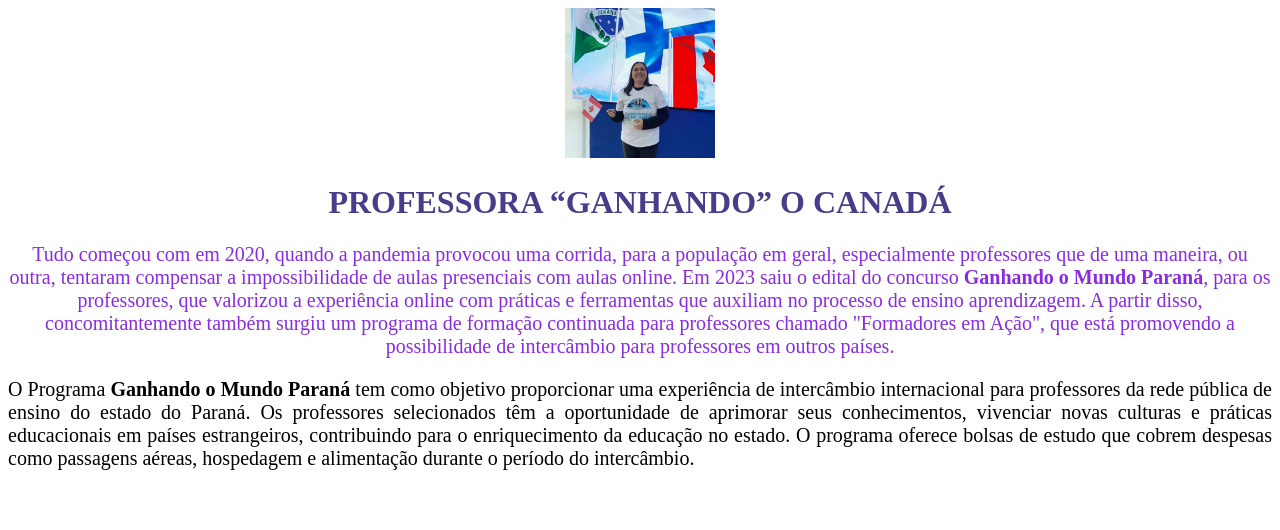
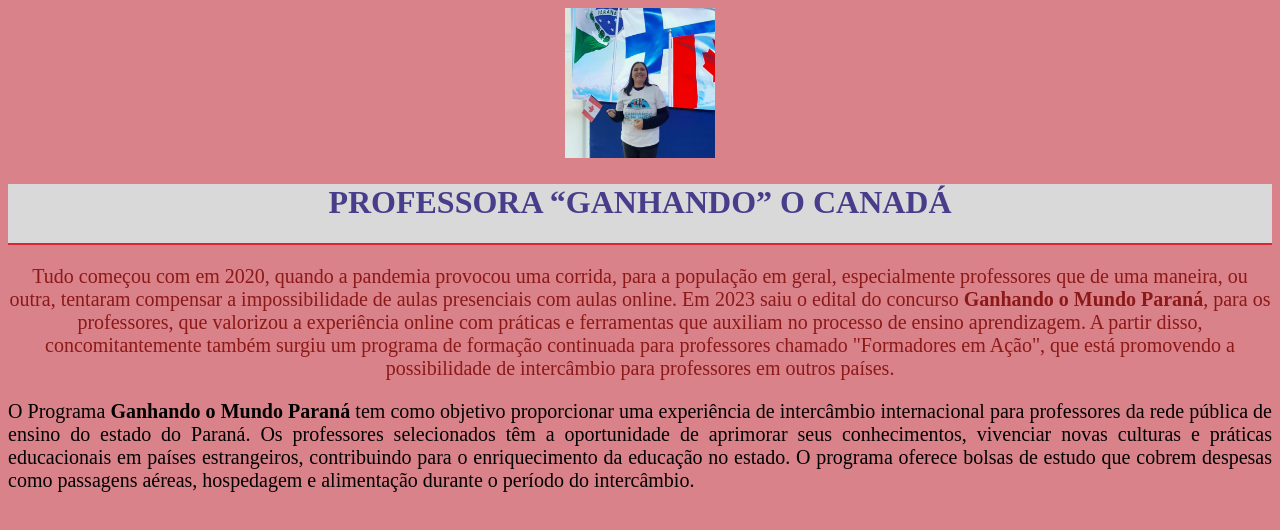
Before and after one commit to joateramos/GEpensamento_EM_2023, a plain HTML site: page index.html in a window 1280 px wide. Drawn offline with Linux system fonts and the light colour scheme.

Commit message:
cabecalho2

```diff
--- a/style.css
+++ b/style.css
@@ -1,5 +1,15 @@
+body{
+    background-color : #D98289;
+}
+.cabecalho{
+    padding: 20 px;
+    background-color: #D9D9D9;
+    border-bottom: 2px solid #D92534;
+    font-size: 32px;
+    color:#BF2121;
+}
 p {
-    color:blueviolet;
+    color:#8C1818;
 }
 h1{
     text-align: center;
```
